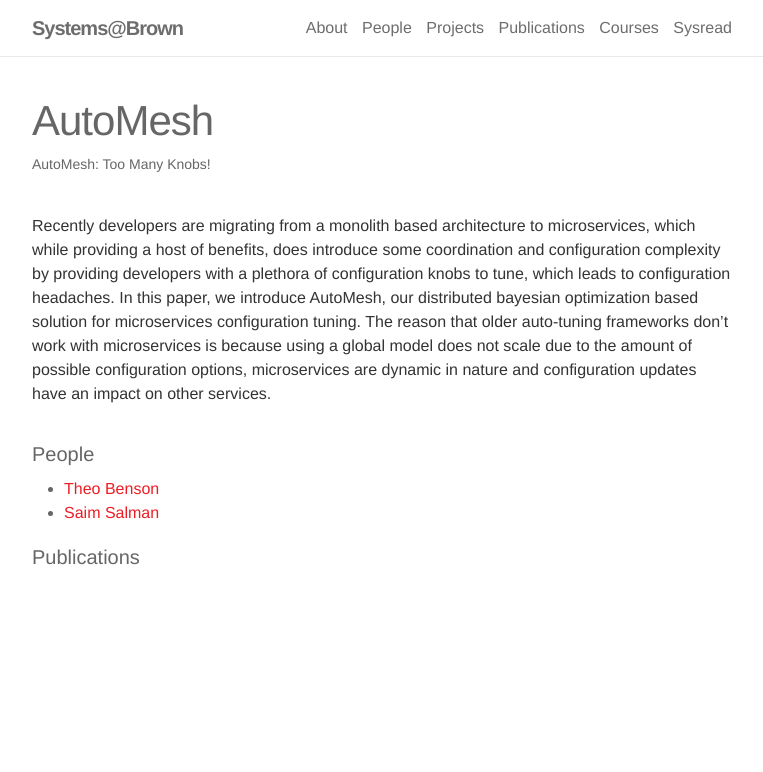
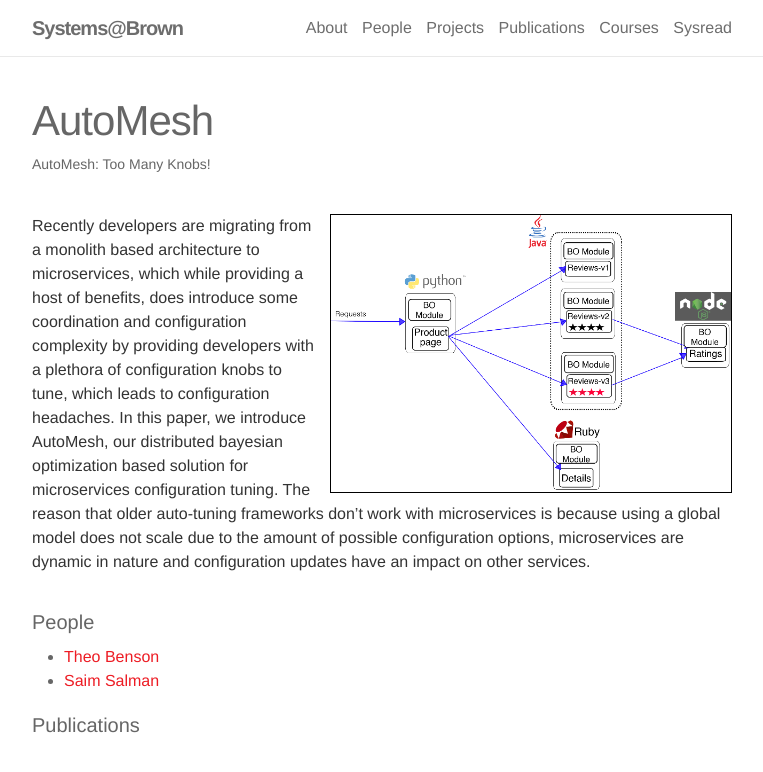
Before and after one commit to brownsys/systems-web, a Jekyll site: the page built from _projects/automesh.md, in a window 1280 px wide. Shown: the top 772 px of the page, without its empty margins (258-1021 px from the left). Built offline with Jekyll 4.4.1, drawn with Linux system fonts in a browser that asks for light colours; nearby versions of some CDN libraries.

Commit message:
Updated automesh.md
Added AutoMesh logo link in the markdown file.

```diff
--- a/_projects/automesh.md
+++ b/_projects/automesh.md
@@ -3,8 +3,8 @@
 title: AutoMesh
 description: "AutoMesh: Too Many Knobs!"
 ongoing: true
-#img: /assets/project_images/automesh.png
-#main_image: /assets/project_images/automesh.png
+img: /assets/project_images/automesh.png
+main_image: /assets/project_images/automesh.png
 people: [ ssalman1, tab ]
 papers: [ ]
 ---
```
